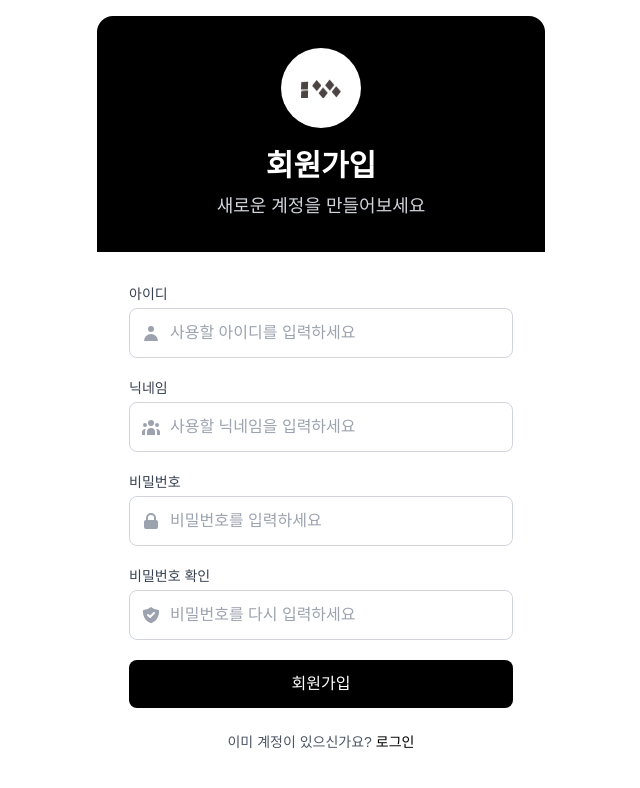
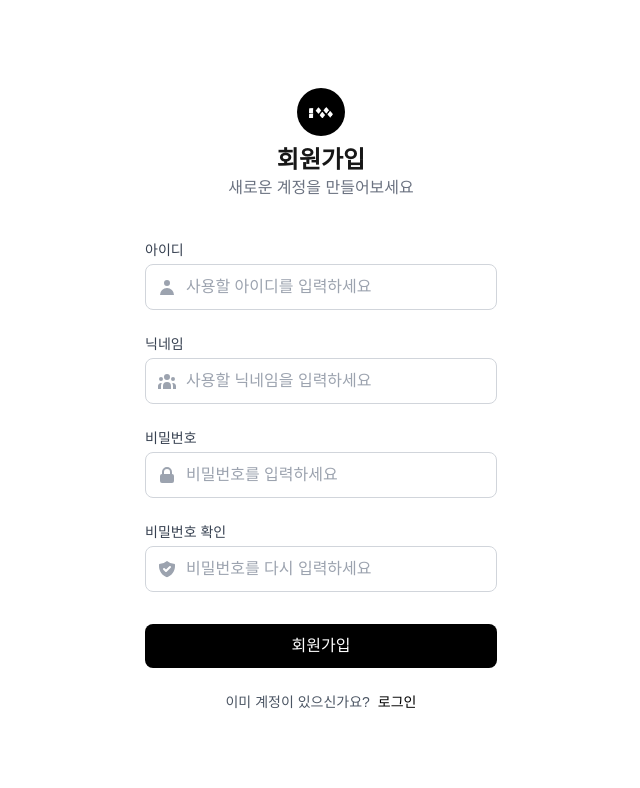
Before and after one commit to kimtaejin3/shared-todo, a Next.js app: page /signup in a window 1280 px wide. Shown: the top 788 px of the page, without its empty margins (319-959 px from the left). Built offline with nearby package versions, Linux system fonts and the light colour scheme.

Commit message:
fix: register page style

```diff
--- a/src/app/(auth)/signup/page.tsx
+++ b/src/app/(auth)/signup/page.tsx
@@ -5,19 +5,26 @@ import Link from "next/link";
 export default function Page() {
   return (
     <div className="min-h-screen flex items-center justify-center bg-white p-4">
-      <div className="w-full max-w-md bg-white rounded-2xl overflow-hidden">
-        <div className="bg-black p-8 text-center">
-          <div className="bg-white rounded-full w-20 h-20 flex items-center justify-center mx-auto mb-5">
-            <Image src={logo} alt="logo" width={40} height={40} />
+      <div className="w-[400px] bg-white rounded-2xl overflow-hidden py-8 px-6">
+        <h1 className="flex flex-col justify-center mb-10 items-center gap-2">
+          <div className="bg-black rounded-full w-12 h-12 flex items-center justify-center">
+            <Image
+              src={logo}
+              alt="logo"
+              width={24}
+              height={24}
+              className="brightness-0 invert"
+            />
           </div>
-          <h2 className="text-white text-3xl font-bold">회원가입</h2>
-          <p className="text-gray-300 mt-2 text-lg">
+          <div className="text-center">
+            <span className="text-2xl font-bold block">회원가입</span>
+            <span className="text-gray-500 mt-1">
               새로운 계정을 만들어보세요
-          </p>
+            </span>
           </div>
+        </h1>
 
-        <div className="p-8">
-          <form className="space-y-5">
+        <form className="flex flex-col gap-6">
           <div>
             <label
               htmlFor="id"
@@ -41,7 +48,7 @@ export default function Page() {
                 </svg>
               </div>
               <input
-                  className="block w-full pl-10 border border-gray-300 rounded-lg p-3 focus:outline-none focus:ring-2 focus:ring-black focus:border-transparent"
+                className="block w-full pl-10 border border-gray-300 rounded-lg p-2.5 focus:outline-none focus:ring-2 focus:ring-black focus:border-transparent"
                 type="text"
                 id="id"
                 placeholder="사용할 아이디를 입력하세요"
@@ -68,7 +75,7 @@ export default function Page() {
                 </svg>
               </div>
               <input
-                  className="block w-full pl-10 border border-gray-300 rounded-lg p-3 focus:outline-none focus:ring-2 focus:ring-black focus:border-transparent"
+                className="block w-full pl-10 border border-gray-300 rounded-lg p-2.5 focus:outline-none focus:ring-2 focus:ring-black focus:border-transparent"
                 type="text"
                 id="nickname"
                 placeholder="사용할 닉네임을 입력하세요"
@@ -99,7 +106,7 @@ export default function Page() {
                 </svg>
               </div>
               <input
-                  className="block w-full pl-10 border border-gray-300 rounded-lg p-3 focus:outline-none focus:ring-2 focus:ring-black focus:border-transparent"
+                className="block w-full pl-10 border border-gray-300 rounded-lg p-2.5 focus:outline-none focus:ring-2 focus:ring-black focus:border-transparent"
                 type="password"
                 id="password"
                 placeholder="비밀번호를 입력하세요"
@@ -130,7 +137,7 @@ export default function Page() {
                 </svg>
               </div>
               <input
-                  className="block w-full pl-10 border border-gray-300 rounded-lg p-3 focus:outline-none focus:ring-2 focus:ring-black focus:border-transparent"
+                className="block w-full pl-10 border border-gray-300 rounded-lg p-2.5 focus:outline-none focus:ring-2 focus:ring-black focus:border-transparent"
                 type="password"
                 id="password-confirm"
                 placeholder="비밀번호를 다시 입력하세요"
@@ -139,24 +146,21 @@ export default function Page() {
           </div>
 
           <button
-              className="w-full py-3 mt-2 bg-black text-white font-medium rounded-lg hover:bg-gray-800 focus:outline-none focus:ring-2 focus:ring-offset-2 focus:ring-black transition duration-200"
+            className="block w-full bg-black text-white rounded-lg p-2.5 font-medium hover:bg-gray-800 transition duration-200 mt-2"
             type="submit"
           >
             회원가입
           </button>
         </form>
 
-          <div className="mt-6 text-center">
-            <p className="text-sm text-gray-600">
-              이미 계정이 있으신가요?
+        <div className="flex gap-2 items-center justify-center mt-6">
+          <p className="text-sm text-gray-600">이미 계정이 있으신가요?</p>
           <Link
+            className="text-sm font-medium text-black hover:text-gray-800 transition duration-200"
             href="/signin"
-                className="ml-1 font-medium text-black hover:text-gray-800 transition duration-200"
           >
             로그인
           </Link>
-            </p>
-          </div>
         </div>
       </div>
     </div>
```
Lines whose indentation alone changed are shown as unchanged.
